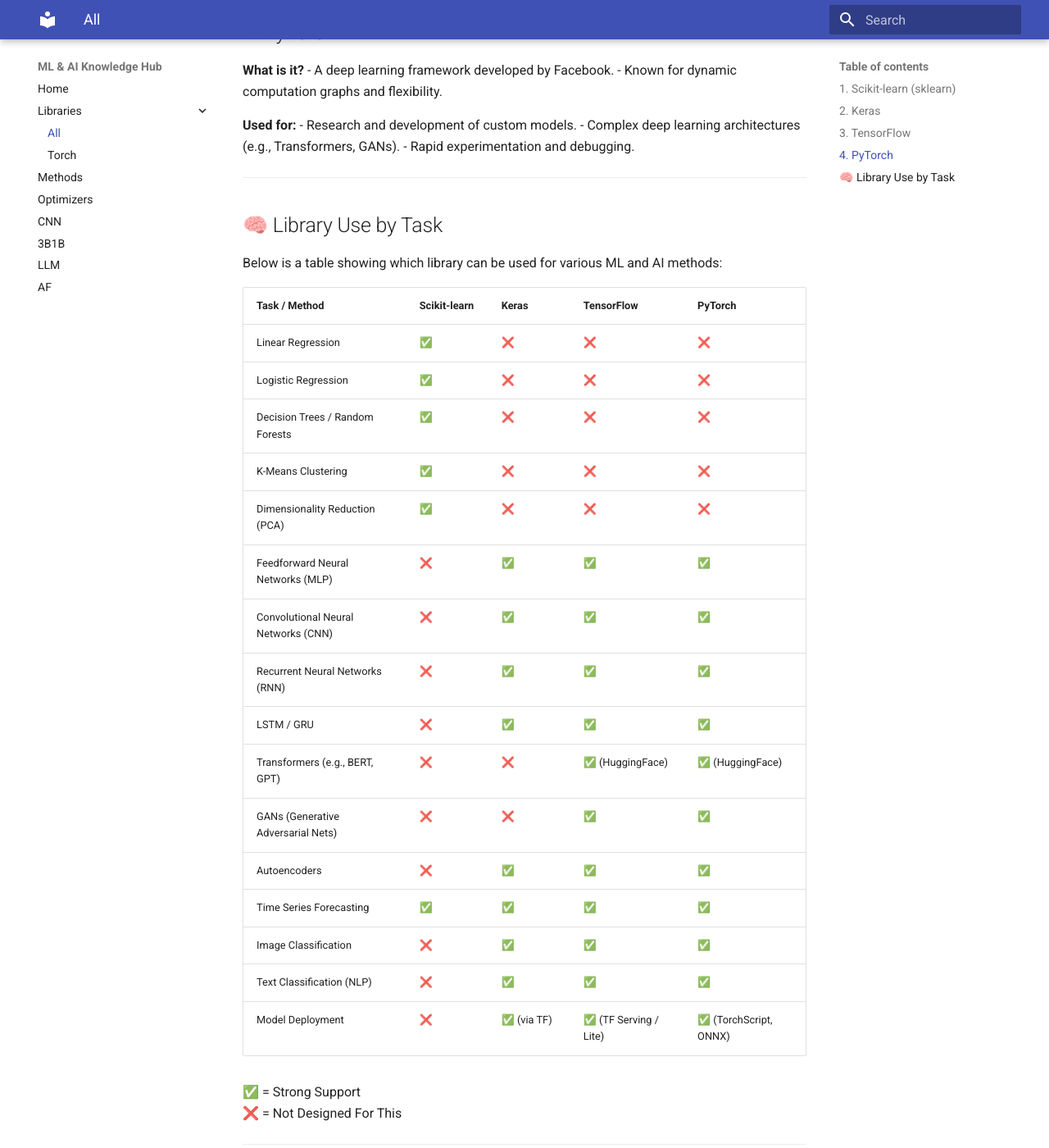
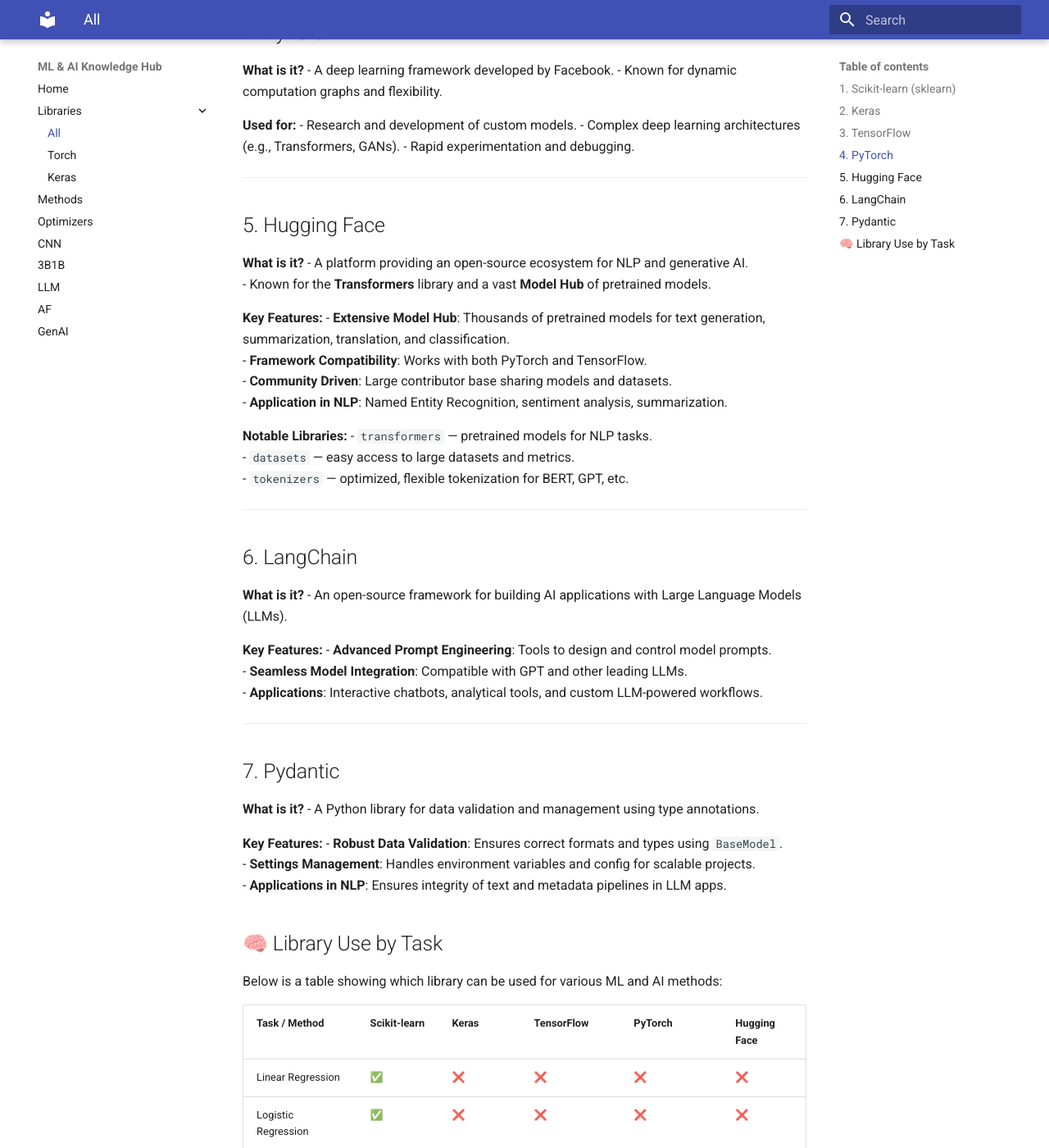
Before and after one commit to Medyan-Naser/machine_learning_projects, an MkDocs documentation site: the page built from docs/libraries.md, in a window 1280 px wide and 1400 px high, scrolled down 981 px. Shown: the whole window at 82% size. Built offline with MkDocs 1.6.1 and Material for MkDocs 9.7.7, drawn with Linux system fonts in a browser that asks for light colours; some of the changed text lies outside the part shown.

Commit message:
improve docs

```diff
--- a/docs/libraries.md
+++ b/docs/libraries.md
@@ -56,28 +56,75 @@
 
 ---
 
+## 5. Hugging Face
+
+**What is it?**
+- A platform providing an open-source ecosystem for NLP and generative AI.
+- Known for the **Transformers** library and a vast **Model Hub** of pretrained models.
+
+**Key Features:**
+- **Extensive Model Hub**: Thousands of pretrained models for text generation, summarization, translation, and classification.
+- **Framework Compatibility**: Works with both PyTorch and TensorFlow.
+- **Community Driven**: Large contributor base sharing models and datasets.
+- **Application in NLP**: Named Entity Recognition, sentiment analysis, summarization.
+
+**Notable Libraries:**
+- `transformers` — pretrained models for NLP tasks.
+- `datasets` — easy access to large datasets and metrics.
+- `tokenizers` — optimized, flexible tokenization for BERT, GPT, etc.
+
+---
+
+## 6. LangChain
+
+**What is it?**
+- An open-source framework for building AI applications with Large Language Models (LLMs).
+
+**Key Features:**
+- **Advanced Prompt Engineering**: Tools to design and control model prompts.
+- **Seamless Model Integration**: Compatible with GPT and other leading LLMs.
+- **Applications**: Interactive chatbots, analytical tools, and custom LLM-powered workflows.
+
+---
+
+## 7. Pydantic
+
+**What is it?**
+- A Python library for data validation and management using type annotations.
+
+**Key Features:**
+- **Robust Data Validation**: Ensures correct formats and types using `BaseModel`.
+- **Settings Management**: Handles environment variables and config for scalable projects.
+- **Applications in NLP**: Ensures integrity of text and metadata pipelines in LLM apps.
+
+
 ## 🧠 Library Use by Task
 
 Below is a table showing which library can be used for various ML and AI methods:
 
-| Task / Method                       | Scikit-learn | Keras         | TensorFlow    | PyTorch       |
-|------------------------------------|--------------|---------------|---------------|---------------|
-| Linear Regression                  | ✅            | ❌            | ❌            | ❌            |
-| Logistic Regression                | ✅            | ❌            | ❌            | ❌            |
-| Decision Trees / Random Forests    | ✅            | ❌            | ❌            | ❌            |
-| K-Means Clustering                 | ✅            | ❌            | ❌            | ❌            |
-| Dimensionality Reduction (PCA)     | ✅            | ❌            | ❌            | ❌            |
-| Feedforward Neural Networks (MLP)  | ❌            | ✅            | ✅            | ✅            |
-| Convolutional Neural Networks (CNN)| ❌            | ✅            | ✅            | ✅            |
-| Recurrent Neural Networks (RNN)    | ❌            | ✅            | ✅            | ✅            |
-| LSTM / GRU                         | ❌            | ✅            | ✅            | ✅            |
-| Transformers (e.g., BERT, GPT)     | ❌            | ❌            | ✅ (HuggingFace) | ✅ (HuggingFace) |
-| GANs (Generative Adversarial Nets) | ❌            | ❌            | ✅            | ✅            |
-| Autoencoders                       | ❌            | ✅            | ✅            | ✅            |
-| Time Series Forecasting            | ✅            | ✅            | ✅            | ✅            |
-| Image Classification               | ❌            | ✅            | ✅            | ✅            |
-| Text Classification (NLP)          | ❌            | ✅            | ✅            | ✅            |
-| Model Deployment                   | ❌            | ✅ (via TF)    | ✅ (TF Serving / Lite) | ✅ (TorchScript, ONNX) |
+| Task / Method                       | Scikit-learn | Keras         | TensorFlow    | PyTorch       | Hugging Face   |
+|------------------------------------|--------------|---------------|---------------|---------------|----------------|
+| Linear Regression                  | ✅            | ❌            | ❌            | ❌            | ❌              |
+| Logistic Regression                | ✅            | ❌            | ❌            | ❌            | ❌              |
+| Decision Trees / Random Forests    | ✅            | ❌            | ❌            | ❌            | ❌              |
+| K-Means Clustering                 | ✅            | ❌            | ❌            | ❌            | ❌              |
+| Dimensionality Reduction (PCA)     | ✅            | ❌            | ❌            | ❌            | ❌              |
+| Feedforward Neural Networks (MLP)  | ❌            | ✅            | ✅            | ✅            | ❌              |
+| Convolutional Neural Networks (CNN)| ❌            | ✅            | ✅            | ✅            | ❌              |
+| Recurrent Neural Networks (RNN)    | ❌            | ✅            | ✅            | ✅            | ❌              |
+| LSTM / GRU                         | ❌            | ✅            | ✅            | ✅            | ❌              |
+| Transformers (e.g., BERT, GPT)     | ❌            | ❌            | ✅ (HuggingFace) | ✅ (HuggingFace) | ✅              |
+| GANs (Generative Adversarial Nets) | ❌            | ❌            | ✅            | ✅            | ❌              |
+| Autoencoders                       | ❌            | ✅            | ✅            | ✅            | ❌              |
+| Time Series Forecasting            | ✅            | ✅            | ✅            | ✅            | ❌              |
+| Image Classification               | ❌            | ✅            | ✅            | ✅            | ❌              |
+| Text Classification (NLP)          | ❌            | ✅            | ✅            | ✅            | ✅              |
+| Sentiment Analysis                 | ❌            | ❌            | ✅            | ✅            | ✅              |
+| Named Entity Recognition (NER)     | ❌            | ❌            | ✅            | ✅            | ✅              |
+| Text Summarization                 | ❌            | ❌            | ✅            | ✅            | ✅              |
+| Machine Translation                | ❌            | ❌            | ✅            | ✅            | ✅              |
+| Model Deployment                   | ❌            | ✅ (via TF)    | ✅ (TF Serving / Lite) | ✅ (TorchScript, ONNX) | ❌              |
+
 
 ✅ = Strong Support
 ❌ = Not Designed For This
--- a/mkdocs.yml
+++ b/mkdocs.yml
@@ -5,12 +5,14 @@
   - Libraries:
     - All: libraries.md
     - Torch: torch.md
+    - Keras: keras.md
   - Methods: methods.md
   - Optimizers: optimizers.md
   - CNN: CNN.md
   - 3B1B: 3Blue1Brown.md
   - LLM: LLM.md
   - AF: activation_functions.md
+  - GenAI: GenAI.md
 
 theme:
   name: material
```
Also changed, not shown: docs/torch.md (+12 -0 lines).
